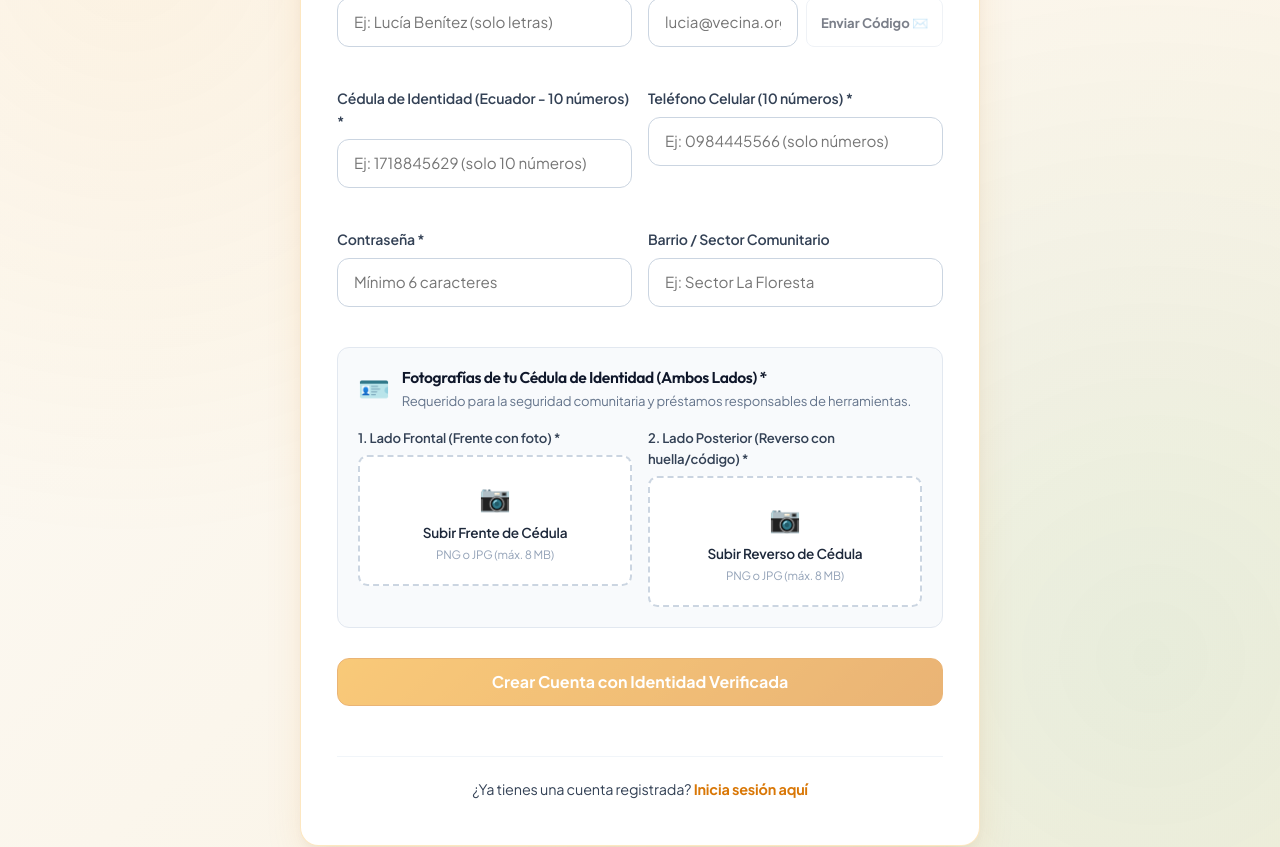
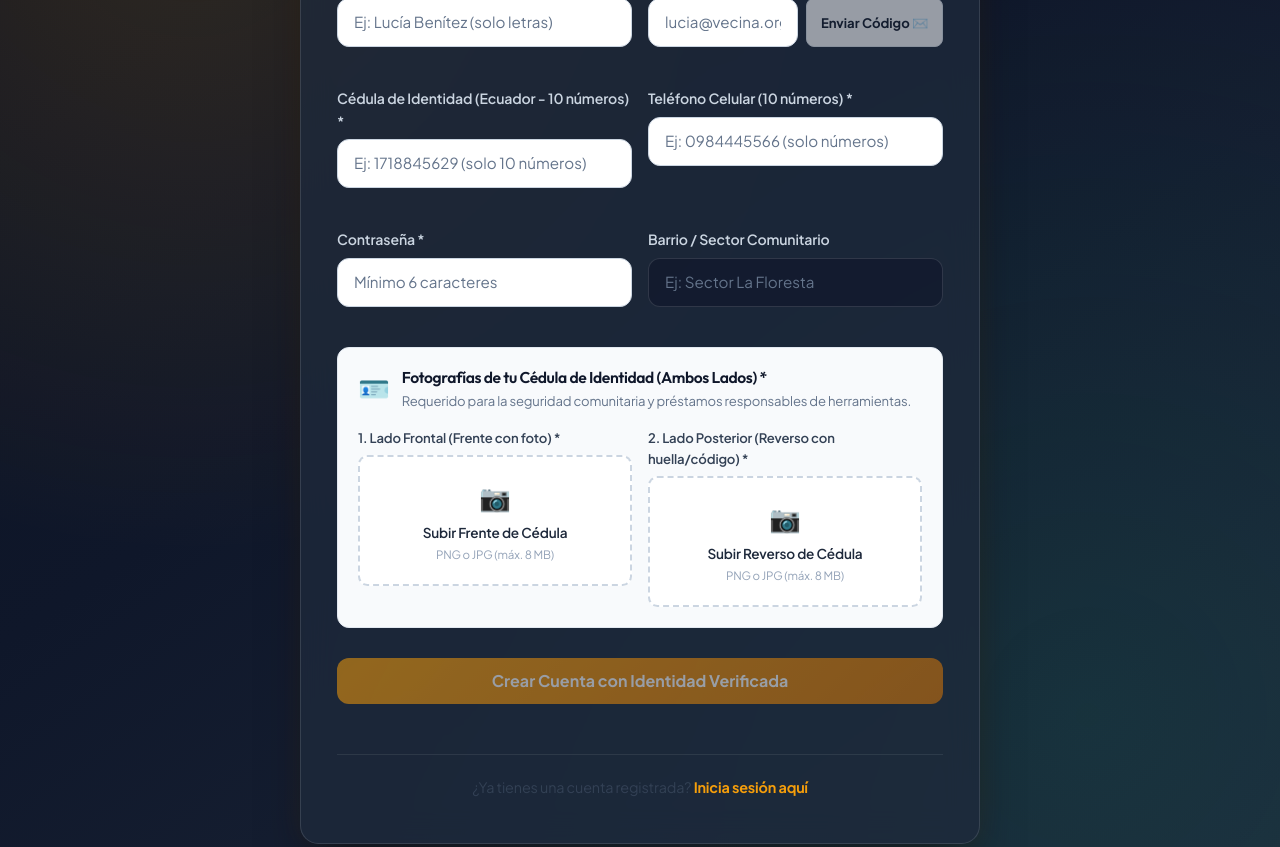
Before and after one commit to Ariel147852/ProyectoFinalLenguajes3, an Angular app in the folder frontend/: page /register in a window 1280 px wide. Shown: the part 360-1207 px from the top of the page. Built offline with nearby package versions, Linux system fonts and the light colour scheme; no server answers.

Commit message:
style: aplicar diseno Midnight Slate & Amber Gold coherente y premium en pantalla de autenticacion

```diff
--- a/frontend/src/app/features/auth/login/login.css
+++ b/frontend/src/app/features/auth/login/login.css
@@ -5,25 +5,26 @@
   justify-content: center;
   padding: 3rem 1.5rem;
   background:
-    radial-gradient(circle at 10% 20%, rgba(245, 158, 11, 0.08) 0%, transparent 40%),
-    radial-gradient(circle at 90% 80%, rgba(5, 150, 105, 0.07) 0%, transparent 45%),
-    linear-gradient(135deg, #fdfbf7 0%, #fbf6ec 50%, #f8f1df 100%);
+    radial-gradient(circle at 15% 15%, rgba(245, 158, 11, 0.15) 0%, transparent 45%),
+    radial-gradient(circle at 85% 85%, rgba(5, 150, 105, 0.12) 0%, transparent 50%),
+    linear-gradient(145deg, #0b1120 0%, #0f172a 45%, #1e293b 100%);
   animation: fadeIn 0.4s cubic-bezier(0.16, 1, 0.3, 1);
   position: relative;
 }
 
 .auth-card {
-  background: #ffffff;
-  border: 1.5px solid rgba(245, 158, 11, 0.25);
+  background: rgba(30, 41, 59, 0.78);
+  border: 1px solid rgba(255, 255, 255, 0.12);
   border-radius: var(--radius-lg, 1.25rem);
   padding: 2.75rem 2.25rem;
   width: 100%;
   max-width: 440px;
-  box-shadow: 0 20px 45px -10px rgba(217, 119, 6, 0.16), 0 8px 16px -4px rgba(15, 23, 42, 0.06);
+  box-shadow: 0 25px 50px -12px rgba(0, 0, 0, 0.5), 0 0 30px rgba(245, 158, 11, 0.08);
   transition: transform 0.25s cubic-bezier(0.16, 1, 0.3, 1), box-shadow 0.25s cubic-bezier(0.16, 1, 0.3, 1), border-color 0.25s ease;
   position: relative;
   overflow: hidden;
-  backdrop-filter: blur(8px);
+  backdrop-filter: blur(16px);
+  -webkit-backdrop-filter: blur(16px);
 }
 
 .auth-card::before {
@@ -32,13 +33,13 @@
   top: 0;
   left: 0;
   right: 0;
-  height: 4.5px;
-  background: linear-gradient(90deg, #f59e0b 0%, #d97706 60%, #059669 100%);
+  height: 4px;
+  background: linear-gradient(90deg, #f59e0b 0%, #d97706 50%, #10b981 100%);
 }
 
 .auth-card:hover {
-  border-color: rgba(217, 119, 6, 0.38);
-  box-shadow: 0 24px 44px -10px rgba(217, 119, 6, 0.18), 0 8px 16px -4px rgba(15, 23, 42, 0.06);
+  border-color: rgba(245, 158, 11, 0.35);
+  box-shadow: 0 30px 60px -15px rgba(0, 0, 0, 0.6), 0 0 35px rgba(245, 158, 11, 0.15);
 }
 
 .auth-header {
@@ -51,12 +52,12 @@
   font-size: 2rem;
   font-weight: 800;
   letter-spacing: -0.03em;
-  color: #0f172a;
+  color: #f8fafc;
   margin-bottom: 0.5rem;
 }
 
 .auth-header p {
-  color: #64748b;
+  color: #94a3b8;
   font-size: 0.92rem;
   line-height: 1.5;
 }
@@ -76,29 +77,33 @@
 .form-group label {
   font-size: 0.88rem;
   font-weight: 600;
-  color: #334155;
+  color: #cbd5e1;
   letter-spacing: -0.01em;
 }
 
 .form-group input {
   padding: 0.75rem 1rem;
-  border: 1.5px solid #cbd5e1;
+  border: 1.5px solid rgba(255, 255, 255, 0.12);
   border-radius: var(--radius-md, 0.75rem);
   font-size: 0.95rem;
-  color: #0f172a;
+  color: #f8fafc;
   outline: none;
-  background-color: #ffffff;
+  background-color: rgba(15, 23, 42, 0.6);
   transition: all 0.2s cubic-bezier(0.16, 1, 0.3, 1);
 }
 
+.form-group input::placeholder {
+  color: #64748b;
+}
+
 .form-group input:hover:not(:focus) {
-  border-color: #94a3b8;
+  border-color: rgba(255, 255, 255, 0.22);
 }
 
 .form-group input:focus {
-  border-color: var(--primary, #d97706);
-  background-color: #ffffff;
-  box-shadow: 0 0 0 3.5px rgba(217, 119, 6, 0.16);
+  border-color: #f59e0b;
+  background-color: rgba(15, 23, 42, 0.85);
+  box-shadow: 0 0 0 3.5px rgba(245, 158, 11, 0.22);
 }
 
 .btn-block {
@@ -109,6 +114,17 @@
   border-radius: var(--radius-md, 0.75rem);
   margin-top: 0.5rem;
   cursor: pointer;
+  background: linear-gradient(135deg, #f59e0b 0%, #d97706 100%);
+  color: white;
+  border: none;
+  box-shadow: 0 6px 16px rgba(217, 119, 6, 0.35);
+  transition: all 0.2s ease;
+}
+
+.btn-block:hover:not(:disabled) {
+  background: linear-gradient(135deg, #fbbf24 0%, #b45309 100%);
+  box-shadow: 0 8px 22px rgba(217, 119, 6, 0.45);
+  transform: translateY(-2px);
 }
 
 .alert {
@@ -123,29 +139,29 @@
 }
 
 .alert-error {
-  background-color: #fef2f2;
-  color: #b91c1c;
-  border: 1px solid #fecaca;
+  background-color: rgba(239, 68, 68, 0.15);
+  color: #fca5a5;
+  border: 1px solid rgba(239, 68, 68, 0.3);
 }
 
 .auth-footer {
   text-align: center;
   margin-top: 1.75rem;
   padding-top: 1.35rem;
-  border-top: 1px solid #f1f5f9;
+  border-top: 1px solid rgba(255, 255, 255, 0.08);
   font-size: 0.9rem;
-  color: #64748b;
+  color: #94a3b8;
 }
 
 .auth-footer a {
-  color: var(--primary, #d97706);
+  color: #f59e0b;
   font-weight: 700;
   text-decoration: none;
   transition: color 0.15s ease;
 }
 
 .auth-footer a:hover {
-  color: var(--primary-hover, #b45309);
+  color: #fbbf24;
   text-decoration: underline;
 }
 
```
